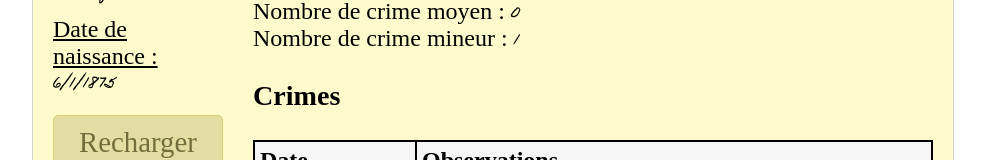
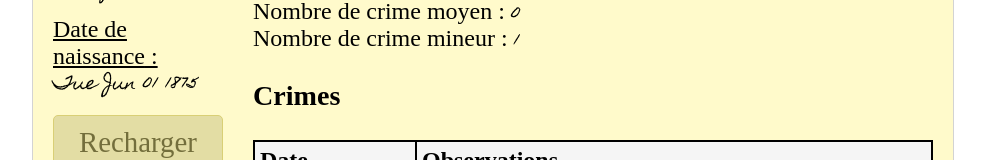
Before and after one commit to McRenald/Sunny-Job-RangerPark, a React (Vite) app in the folder ui/: page / in a window 1280 px wide. Shown: the part 168-328 px from the top of the page, without its empty margins (147-1132 px from the left). Built offline with nearby package versions, Linux system fonts and the light colour scheme; a web font is replaced by a local one.

Commit message:
Fiz date

```diff
--- a/ui/src/components/crimes/CrimeList.tsx
+++ b/ui/src/components/crimes/CrimeList.tsx
@@ -17,12 +17,12 @@ export default function CrimeList() {
         </thead>
         <tbody>
           {playerCtx.crimes
-            .sort((a, b) => b.date.getTime() - a.date.getTime())
+            .sort((a, b) => new Date(b.date).getTime() - new Date(a.date).getTime())
             .map((crime, index) => {
               return (
                 <tr key={index} className="nuiWritten">
                   <td>
-                    <div>{format(crime.date, "dd/MM/yyyy HH:mm")}</div>
+                    <div>{format(new Date(crime.date), "dd/MM/yyyy HH:mm")}</div>
                   </td>
                   <td>
                     <div>{crime.description}</div>
--- a/ui/src/components/player/Player.tsx
+++ b/ui/src/components/player/Player.tsx
@@ -23,7 +23,7 @@ const Player = (props: { onAddCrime: any }) => {
       <Label label="Nom" content={playerCtx.name} />
       <Label
         label="Date de naissance"
-        content={playerCtx.birthDay?.toLocaleDateString()}
+        content={playerCtx.birthDay ? new Date(playerCtx.birthDay).toDateString() : "NC"}
       />
       <Button content="Recharger" onClick={handleReloadClick} />
       <Button content="Ajouter un crime" onClick={props.onAddCrime} />
--- a/ui/src/models/icrime.tsx
+++ b/ui/src/models/icrime.tsx
@@ -1,6 +1,6 @@
 
 interface ICrime {
-    date: Date,
+    date: string,
     level: number,
     description: string
 }
--- a/ui/src/models/iplayer.tsx
+++ b/ui/src/models/iplayer.tsx
@@ -2,6 +2,6 @@
 interface IPlayer {
     id: string,
     name: string,
-    birthDay: Date,
+    birthDay: string,
     crimes: Array<ICrime>
 }
```
Also changed, not shown: 1 other file (tests, documents, lock files or other folders).
